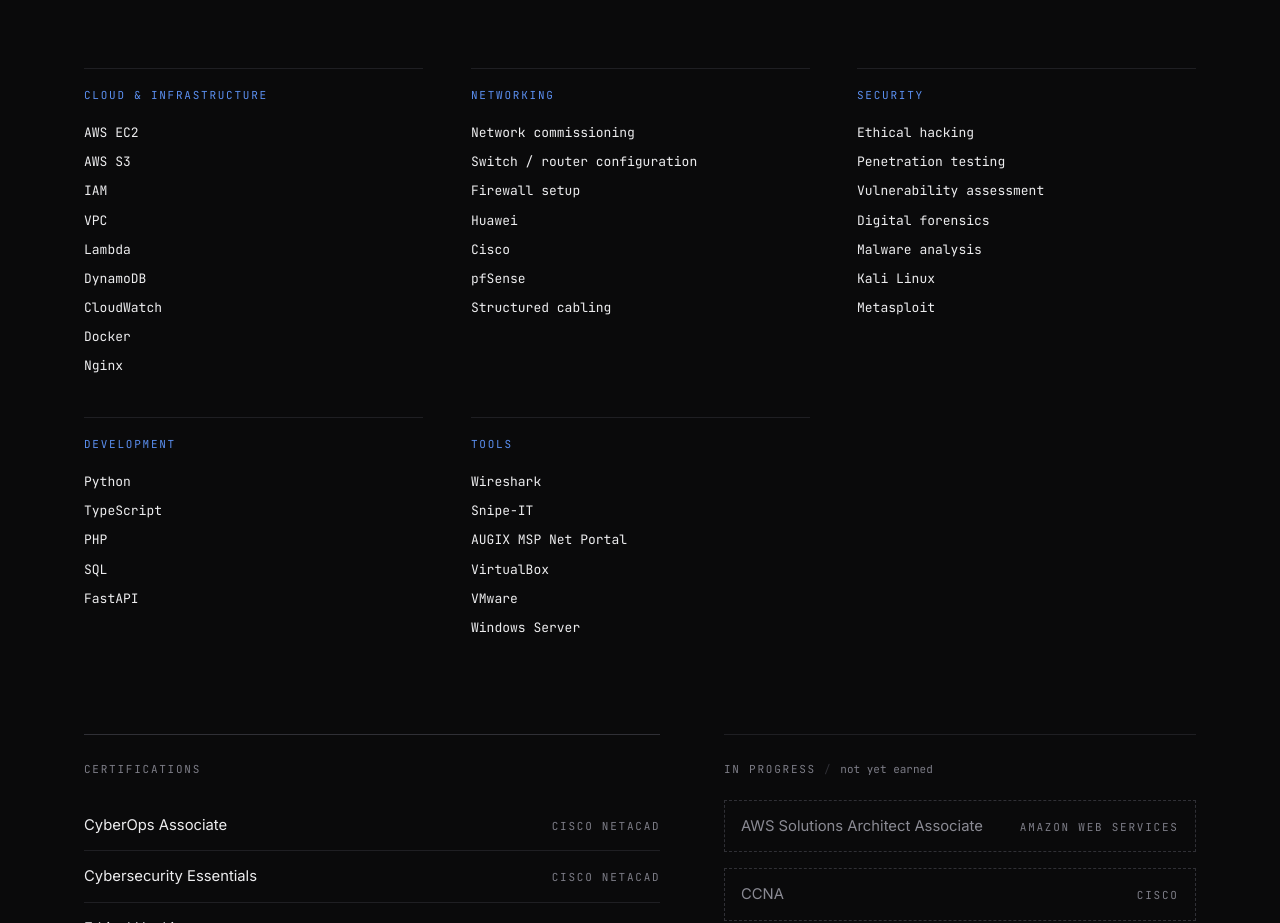
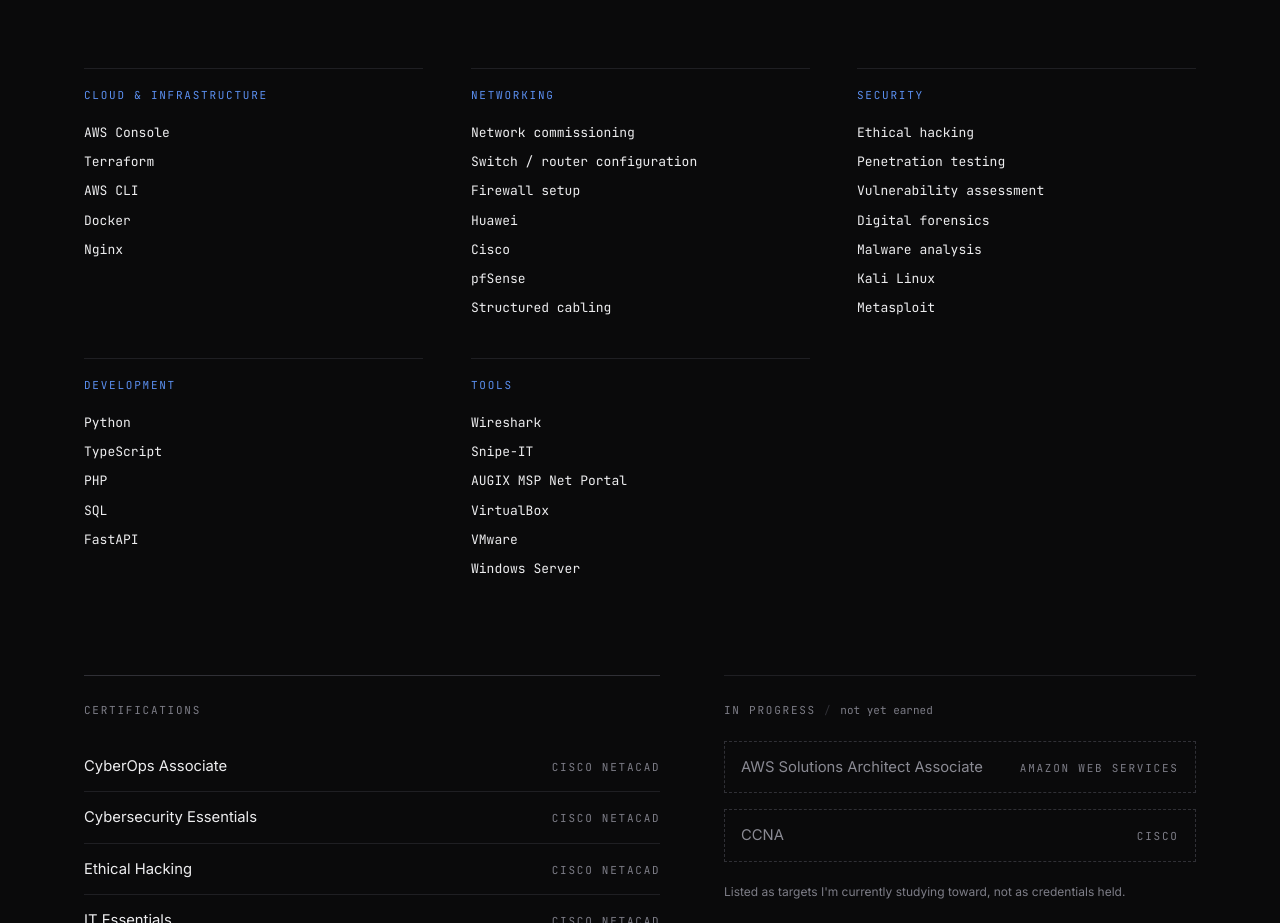
Before and after one commit to XayZay/tobstar-portfolio, a React (Vite) app: page / in a window 1280 px wide. Shown: the part 10100-11023 px from the top of the page. Built offline with nearby package versions, Linux system fonts and the light colour scheme.

Commit message:
Show cloud engineering tools in stack

```diff
--- a/src/data/portfolio.ts
+++ b/src/data/portfolio.ts
@@ -709,7 +709,7 @@
 export const skillGroups = [
   {
     label: "Cloud & Infrastructure",
-    items: ["AWS EC2", "AWS S3", "IAM", "VPC", "Lambda", "DynamoDB", "CloudWatch", "Docker", "Nginx"],
+    items: ["AWS Console", "Terraform", "AWS CLI", "Docker", "Nginx"],
   },
   {
     label: "Networking",
```
